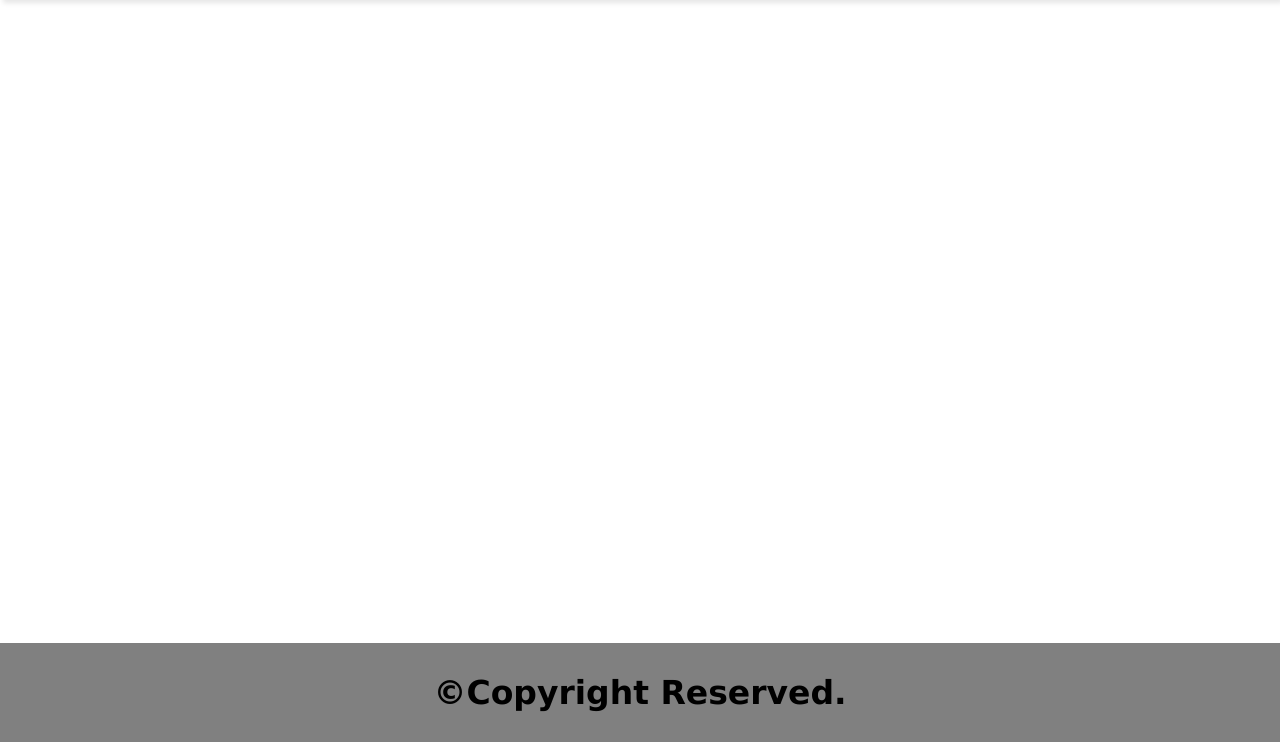
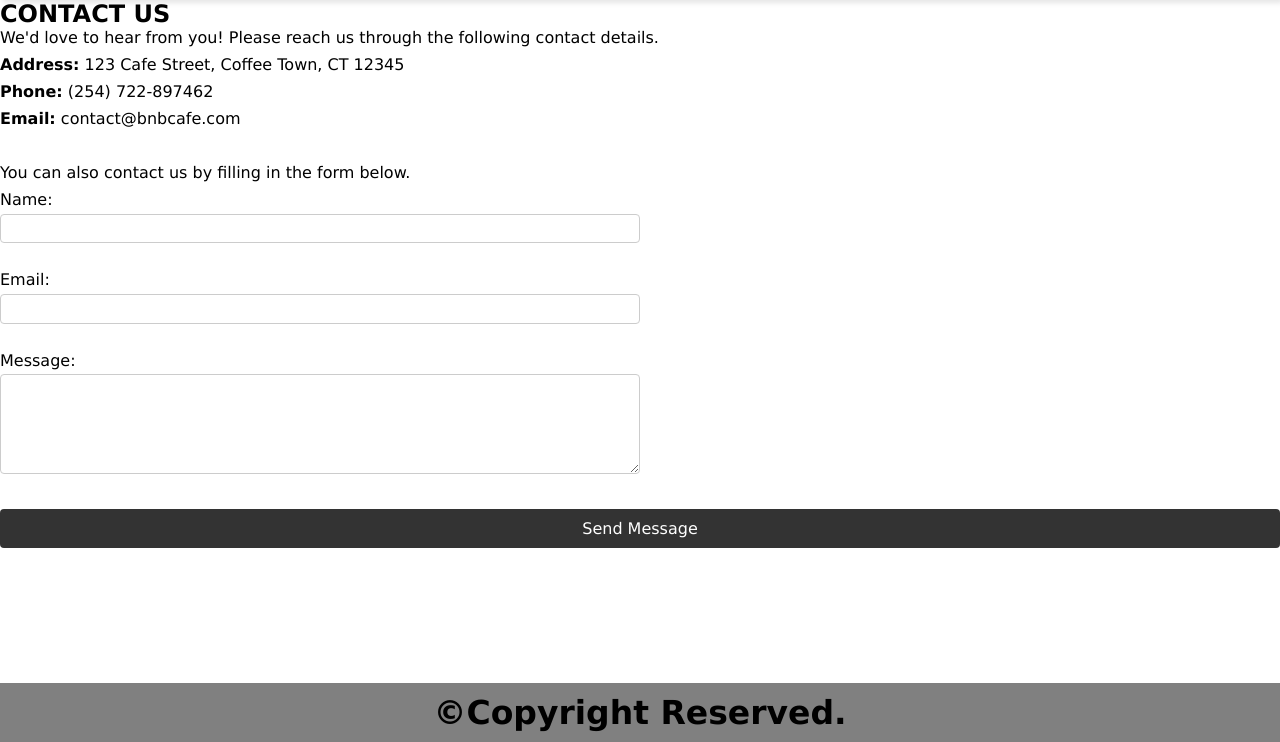
Before and after one commit to tanuiivy/Project, a PHP site: page /pages/contact.html in a window 1280 px wide. Shown: the part 58-800 px from the top of the page. Run offline with PHP 8.4, Linux system fonts and the light colour scheme.

Commit message:
adding contact details to contact page

```diff
--- /dev/null
+++ b/css/contact.css
@@ -0,0 +1,53 @@
+.contact{
+    max-width: 600px;
+    margin: 0 auto;
+    background-color: white;
+    padding: 2em;
+    box-shadow: 0 0 10px rgba(0, 0, 0, 0.1);
+}
+.contact-details {
+    margin-bottom: 1em;
+}
+
+.contact-details p {
+    margin: 0.5em 0;
+}
+
+form {
+    display: flex;
+    flex-direction: column;
+}
+
+form label {
+    margin-top: 0.5em;
+    margin-bottom: 0.3em;
+}
+
+form input, form textarea {
+    padding: 0.4em;
+    font-size: 0.9em;
+    border: 1px solid #ccc;
+    border-radius: 4px;
+    width: 50%;
+    box-sizing: border-box;
+}
+
+form textarea {
+    resize: vertical;
+    height: 100px;
+}
+
+button[type="submit"] {
+    margin-top: 1em;
+    padding: 0.6em;
+    font-size: 1em;
+    color: white;
+    background-color: #333;
+    border: none;
+    border-radius: 4px;
+    cursor: pointer;
+}
+
+button[type="submit"]:hover {
+    background-color: #555;
+}
--- a/css/main.css
+++ b/css/main.css
@@ -29,12 +29,18 @@ nav a{
 nav a:hover{
     background-color: white;
 }
+nav  ul li ul{
+    position: absolute;
+    left: 0;
+    width: 200px;
+    background-color: white;
+}
 footer{
     position: absolute;
     bottom: 0;
     text-align:center;
     font-size: 22px;
-    padding: 30px 0 ;
+    padding: 10px 0 ;
     width: 100%;
     background-color: grey;
 }
--- a/pages/contact.html
+++ b/pages/contact.html
@@ -5,6 +5,7 @@
     <meta name="viewport" content="width=device-width, initial-scale=1.0">
     <title>Bean & Brain Cafe</title>
     <link rel="stylesheet" href="/css/main.css">
+    <link rel="stylesheet" href="/css/contact.css">
 </head>
 <body>
     <header>
@@ -23,6 +24,28 @@
             </ul>
         </nav>
     </header>
+    <section id="contact">
+    <h2>CONTACT US</h2>
+        <p>We'd love to hear from you! Please reach us through the following contact details.</p>
+        <div class="contact-details">
+        <p><strong>Address:</strong> 123 Cafe Street, Coffee Town, CT 12345</p>
+        <p><strong>Phone:</strong> (254) 722-897462</p>
+        <p><strong>Email:</strong> contact@bnbcafe.com</p>
+    </div><br>
+    <p>You can also contact us by filling in the form below.</p>
+    <form action="" method="post">
+        <label for="name">Name:</label>
+        <input type="text" id="name" name="name" required><br>
+
+        <label for="email">Email:</label>
+        <input type="email" id="email" name="email" required><br>
+
+        <label for="message">Message:</label>
+        <textarea id="message" name="message" required></textarea><br>
+
+        <button type="submit">Send Message</button>
+    </form>
+</section>
     <footer>
         <h2>&copy;Copyright Reserved.</h2>
     </footer>
--- a/pages/menu.html
+++ b/pages/menu.html
@@ -22,10 +22,9 @@
                 <li><a href="contact.html">CONTACT US</a></li>
             </ul>
         </nav>
-        <h1>MENU</h1>
     </header>
     <footer>
         <h2>&copy;Copyright Reserved.</h2>
     </footer>
 </body>
-</html>
+</html>>
```
